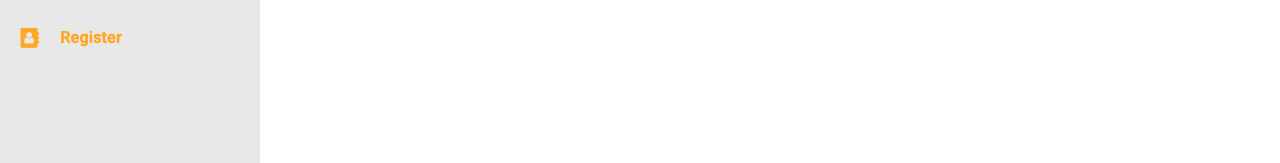
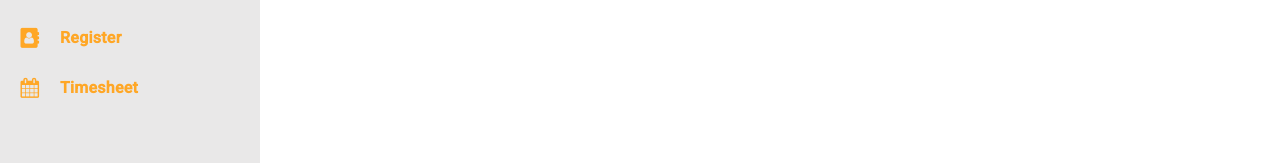
Before and after one commit to valam2020/valamdashboard, an Angular app: page /customer in a window 1280 px wide. Shown: the part 177-340 px from the top of the page. Built offline with nearby package versions, Linux system fonts and the light colour scheme.

Commit message:
add changes

```diff
--- a/src/app/Customer/customer/customer-component/customer/customer.component.ts
+++ b/src/app/Customer/customer/customer-component/customer/customer.component.ts
@@ -38,6 +38,12 @@ export class CustomerComponent implements OnInit{
       //       }
       //     ]
     },
+    {
+      link_name: "Timesheet",
+      link: "/customer/dashboard/timesheet",
+      icon: "fa fa-calendar",
+      sub_menu: []
+    }
     // {
     //   link_name: "Category",
     //   link: null,
--- a/src/app/Customer/customer/customer.module.ts
+++ b/src/app/Customer/customer/customer.module.ts
@@ -12,12 +12,14 @@ import { FormsModule, ReactiveFormsModule } from '@angular/forms';
 import { RegisterComponent } from '../register/register.component';
 import { AddRegisterComponent } from '../add-register/add-register.component';
 import { RouterModule } from '@angular/router';
+import { TimesheetComponent } from '../timesheet/timesheet.component';
 
 
 
 @NgModule({
     declarations: [HomeComponent,DispatcherComponent,HeroImageComponent,AddDispatcherComponent,RolesComponent,RegisterComponent,
-    AddRegisterComponent
+    AddRegisterComponent,
+    TimesheetComponent
     ],
   imports: [
     CommonModule,
--- /dev/null
+++ b/src/app/Customer/timesheet/timesheet.component.html
@@ -0,0 +1 @@
+<p>timesheet works!</p>
--- /dev/null
+++ b/src/app/Customer/timesheet/timesheet.component.ts
@@ -0,0 +1,18 @@
+import { Component, OnInit } from '@angular/core';
+
+@Component({
+  selector: 'app-timesheet',
+  templateUrl: './timesheet.component.html',
+  styleUrls: ['./timesheet.component.scss']
+})
+export class TimesheetComponent implements OnInit{
+
+  constructor(){
+
+  }
+
+  ngOnInit()
+  {
+
+  }
+}
--- a/src/app/Helpers/Constant.ts
+++ b/src/app/Helpers/Constant.ts
@@ -16,6 +16,9 @@ export const ApiUrls:any={
         signup:"customer_login/signup",
         delete:"customer_login/delete",
         update:"customer_login/update"
+    },
+    timesheet:{
+        all:"timehsheet/all"
     }
 }
 
--- a/src/app/app.module.ts
+++ b/src/app/app.module.ts
@@ -18,7 +18,6 @@ import { HttpClientModule } from '@angular/common/http';
     AppComponent,
     LoginComponent,
     CustomerComponent,
-
   ],
   imports: [
     BrowserModule,
```
Also changed, not shown: src/app/Customer/customer/customer.router.module.ts (+6 -2 lines), src/app/Customer/timesheet/timesheet.component.scss (added), 1 other file (tests, documents, lock files or other folders).
